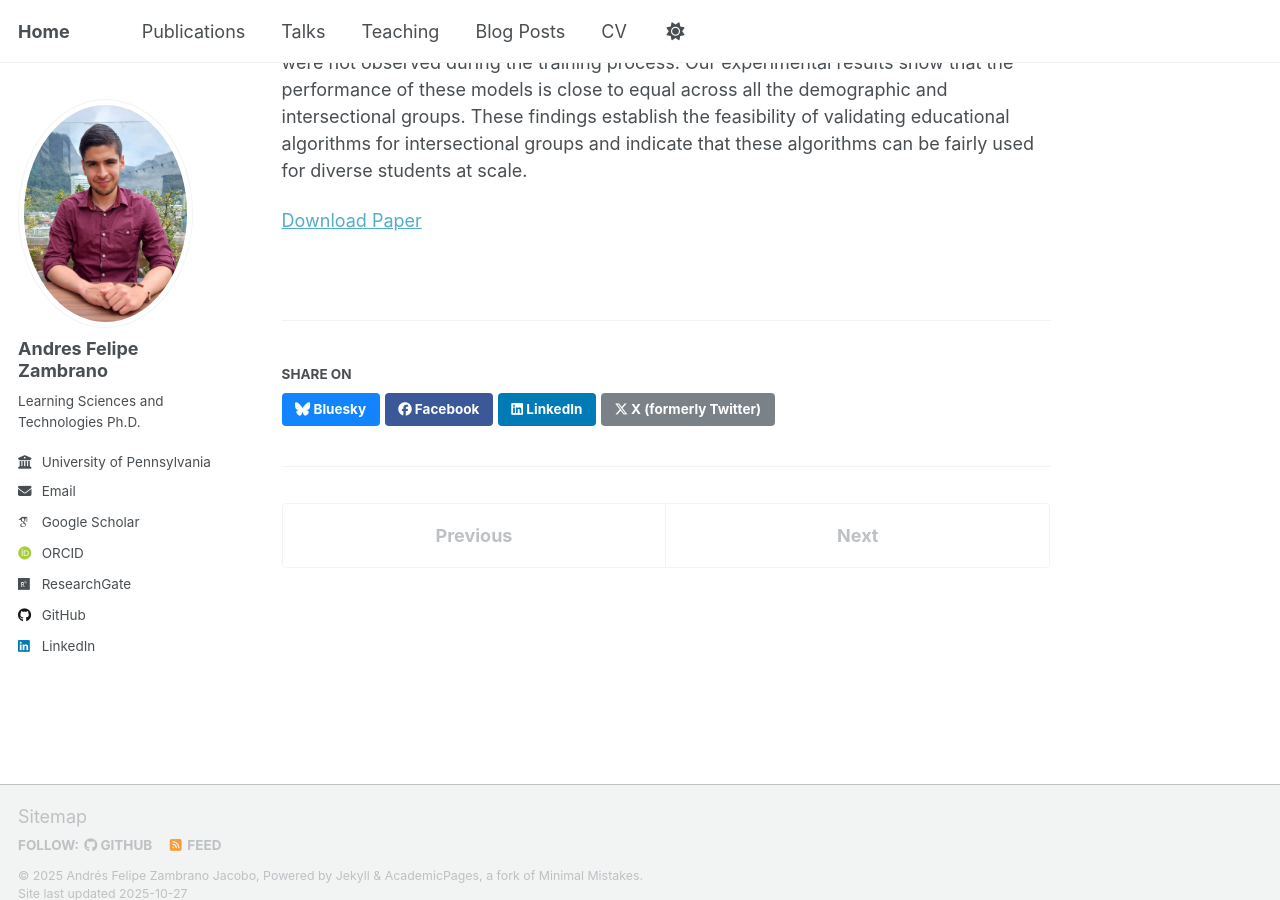
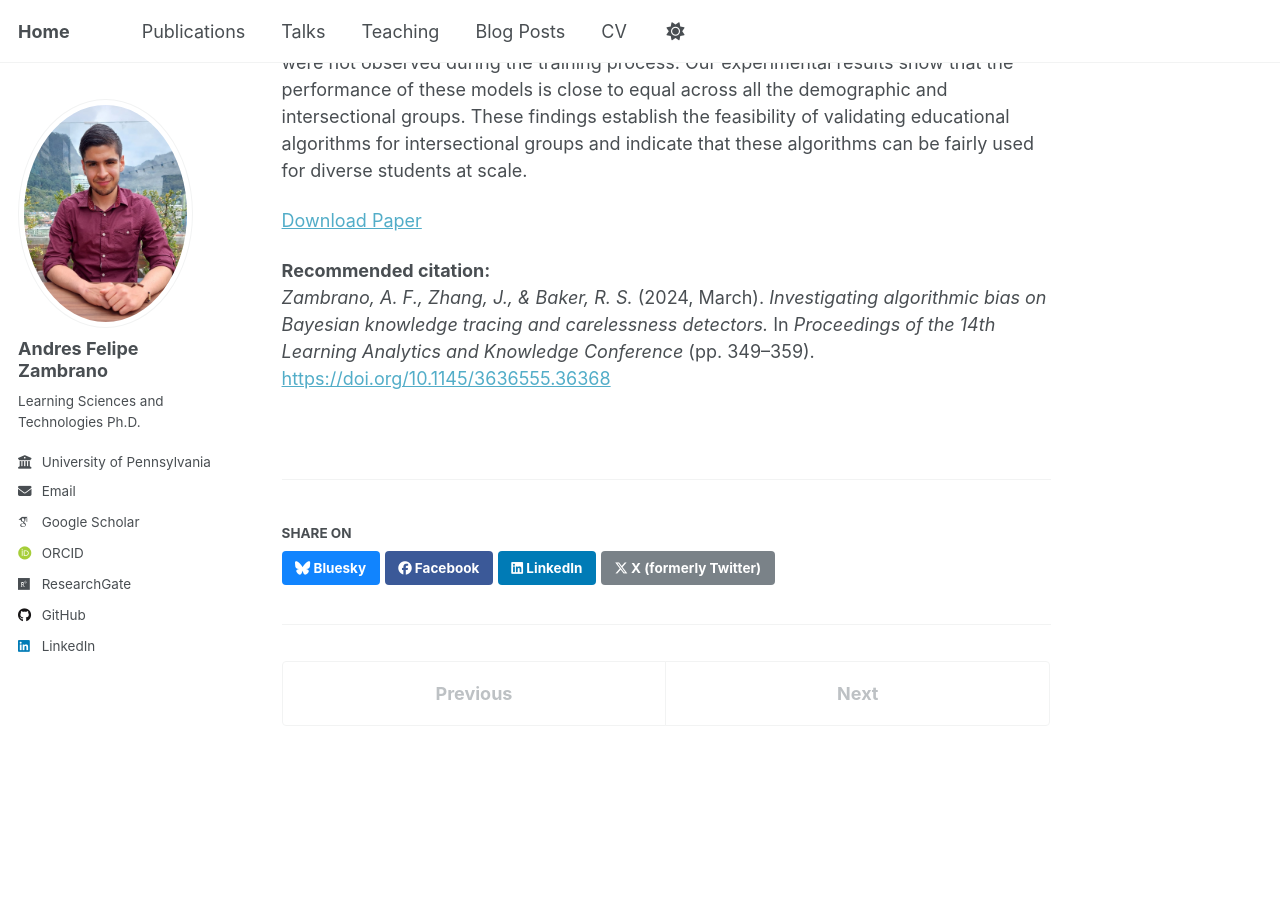
Before and after one commit to afzambrano/afzambrano.github.io, a Jekyll site: the page built from _publications/2024-lak-bkt-bias.md, in a window 1280 px wide and 900 px high, scrolled down 445 px. Built offline with Jekyll 4.4.1, drawn with Linux system fonts in a browser that asks for light colours; some web fonts are replaced; a script that is not in the unit is left out.

Commit message:
Update 2024-lak-bkt-bias.md

```diff
--- a/_publications/2024-lak-bkt-bias.md
+++ b/_publications/2024-lak-bkt-bias.md
@@ -12,3 +12,9 @@ paperurl: 'https://dl.acm.org/doi/abs/10.1145/3636555.3636890'
 In today's data-driven educational technologies, algorithms have a pivotal impact on student experiences and outcomes. Therefore, it is critical to take steps to minimize biases, to avoid perpetuating or exacerbating inequalities. In this paper, we investigate the degree to which algorithmic biases are present in two learning analytics models: knowledge estimates based on Bayesian Knowledge Tracing (BKT) and carelessness detectors. Using data from a learning platform used across the United States at scale, we explore algorithmic bias following three different approaches: 1) analyzing the performance of the models on every demographic group in the sample, 2) comparing performance across intersectional groups of these demographics, and 3) investigating whether the models trained using specific groups can be transferred to demographics that were not observed during the training process. Our experimental results show that the performance of these models is close to equal across all the demographic and intersectional groups. These findings establish the feasibility of validating educational algorithms for intersectional groups and indicate that these algorithms can be fairly used for diverse students at scale.
 
 [Download Paper](https://dl.acm.org/doi/abs/10.1145/3636555.3636890)
+
+<b>Recommended citation:</b><br>
+<i>Zambrano, A. F., Zhang, J., & Baker, R. S.</i> (2024, March).
+<i>Investigating algorithmic bias on Bayesian knowledge tracing and carelessness detectors.</i>
+In <i>Proceedings of the 14th Learning Analytics and Knowledge Conference</i> (pp. 349–359).
+<a href="https://doi.org/10.1145/3636555.36368">https://doi.org/10.1145/3636555.36368</a>
```
